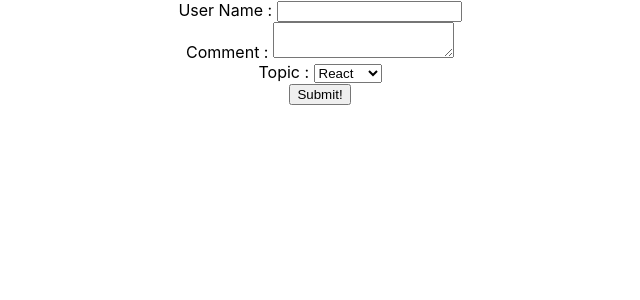
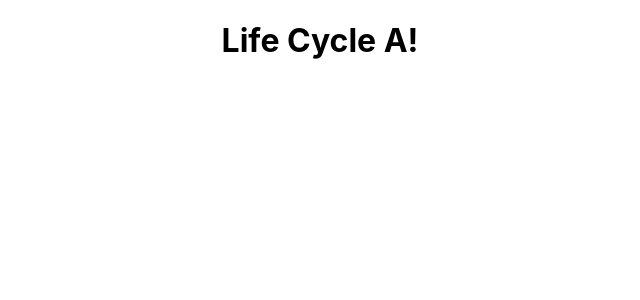
Before and after one commit to sujeewakabeysinghe/React-Basic, a React (Create React App) app: page / in a window 1280 px wide. Shown: the top 300 px of the page, without its empty margins (320-960 px from the left). Built offline with nearby package versions, Linux system fonts and the light colour scheme.

Commit message:
Life Cycle

```diff
--- a/src/App.js
+++ b/src/App.js
@@ -19,7 +19,8 @@
 // import ListThree from './components/listRendering_3';
 // import Style from './components/style';
 // import StyleInline from './components/styleInline';
-import Form from './components/nextTen/form';
+// import Form from './components/nextTen/form';
+import LifeCycleA from './components/nextTen/lifeCycleA'
 
 function App() {
   return (
@@ -46,8 +47,9 @@
       <ListThree/>
       <Style/> without props regular way
       <Style className={true}/>
-      <StyleInline/> */}
-      <Form/>
+      <StyleInline/>
+      <Form/> */}
+      <LifeCycleA/>
     </div>
   );
 }
--- /dev/null
+++ b/src/components/nextTen/lifeCycleA.js
@@ -0,0 +1,32 @@
+import React, { Component } from 'react'
+
+class lifeCycleA extends Component {
+    constructor(props) {
+        super(props)
+
+        this.state = {
+             name:'John'
+        }
+        console.log('Life Cycle A constructor!');
+    }
+
+    static getDerivedStateFromProps(props, state){
+        console.log('Life Cycle A getDerivedStateFromProps!')
+        return null
+    }
+
+    componentDidMount(){
+        console.log('Life Cycle A componentDidMount!')
+    }
+
+    render() {
+        console.log('Life Cycle A render!')
+        return (
+            <div>
+                <h1>Life Cycle A!</h1>
+            </div>
+        )
+    }
+}
+
+export default lifeCycleA
```
Also changed, not shown: 1 other file (tests, documents, lock files or other folders).
